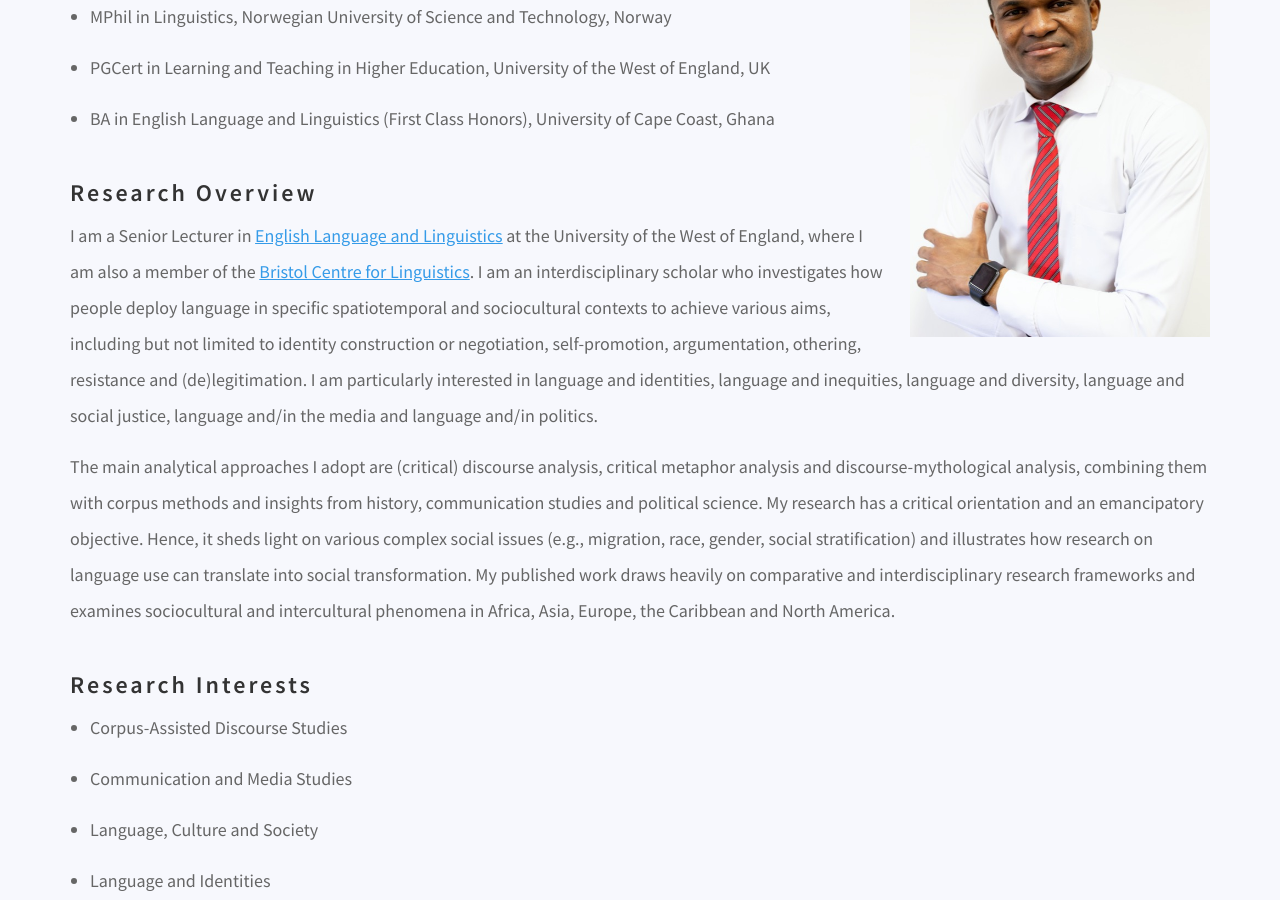
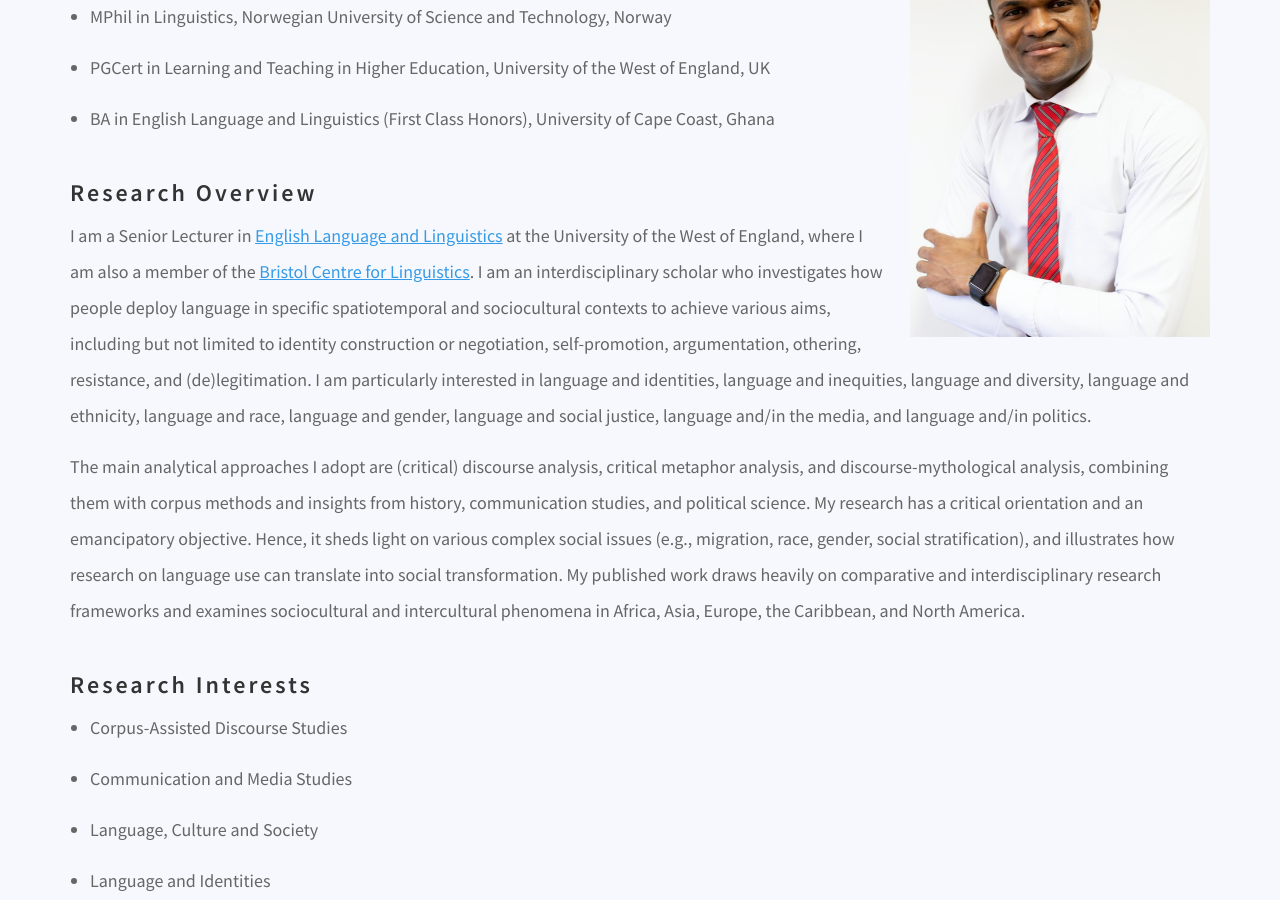
Before and after one commit to danielcornock/marknartey.com, a Jekyll site: the page built from index.md, in a window 1280 px wide and 900 px high, scrolled down 501 px. Built offline with Jekyll 4.4.1, drawn with Linux system fonts in a browser that asks for light colours; nearby versions of some CDN libraries; a script that is not in the unit is left out.

Commit message:
Update Pages “about”

```diff
--- a/index.md
+++ b/index.md
@@ -17,9 +17,9 @@
 
 ## Research Overview
 
-I am a Senior Lecturer in [English Language and Linguistics](https://courses.uwe.ac.uk/QQ3C/english-language-and-linguistics) at the University of the West of England, where I am also a member of the [Bristol Centre for Linguistics](https://www.uwe.ac.uk/research/centres-and-groups/bcl). I am an interdisciplinary scholar who investigates how people deploy language in specific spatiotemporal and sociocultural contexts to achieve various aims, including but not limited to identity construction or negotiation, self-promotion, argumentation, othering, resistance and (de)legitimation. I am particularly interested in language and identities, language and inequities, language and diversity, language and social justice,  language and/in the media and language and/in politics.
+I am a Senior Lecturer in [English Language and Linguistics](https://courses.uwe.ac.uk/QQ3C/english-language-and-linguistics) at the University of the West of England, where I am also a member of the [Bristol Centre for Linguistics](https://www.uwe.ac.uk/research/centres-and-groups/bcl). I am an interdisciplinary scholar who investigates how people deploy language in specific spatiotemporal and sociocultural contexts to achieve various aims, including but not limited to identity construction or negotiation, self-promotion, argumentation, othering, resistance, and (de)legitimation. I am particularly interested in language and identities, language and inequities, language and diversity, language and ethnicity, language and race, language and gender, language and social justice,  language and/in the media, and language and/in politics.
 
-The main analytical approaches I adopt are (critical) discourse analysis, critical metaphor analysis and discourse-mythological analysis, combining them with corpus methods and insights from history, communication studies and political science. My research has a critical orientation and an emancipatory objective. Hence, it sheds light on various complex social issues (e.g., migration, race, gender, social stratification) and illustrates how research on language use can translate into social transformation. My published work draws heavily on comparative and interdisciplinary research frameworks and examines sociocultural and intercultural phenomena in Africa, Asia, Europe, the Caribbean and North America.
+The main analytical approaches I adopt are (critical) discourse analysis, critical metaphor analysis, and discourse-mythological analysis, combining them with corpus methods and insights from history, communication studies, and political science. My research has a critical orientation and an emancipatory objective. Hence, it sheds light on various complex social issues (e.g., migration, race, gender, social stratification), and illustrates how research on language use can translate into social transformation. My published work draws heavily on comparative and interdisciplinary research frameworks and examines sociocultural and intercultural phenomena in Africa, Asia, Europe, the Caribbean, and North America.
 
 ## Research Interests
 
```
